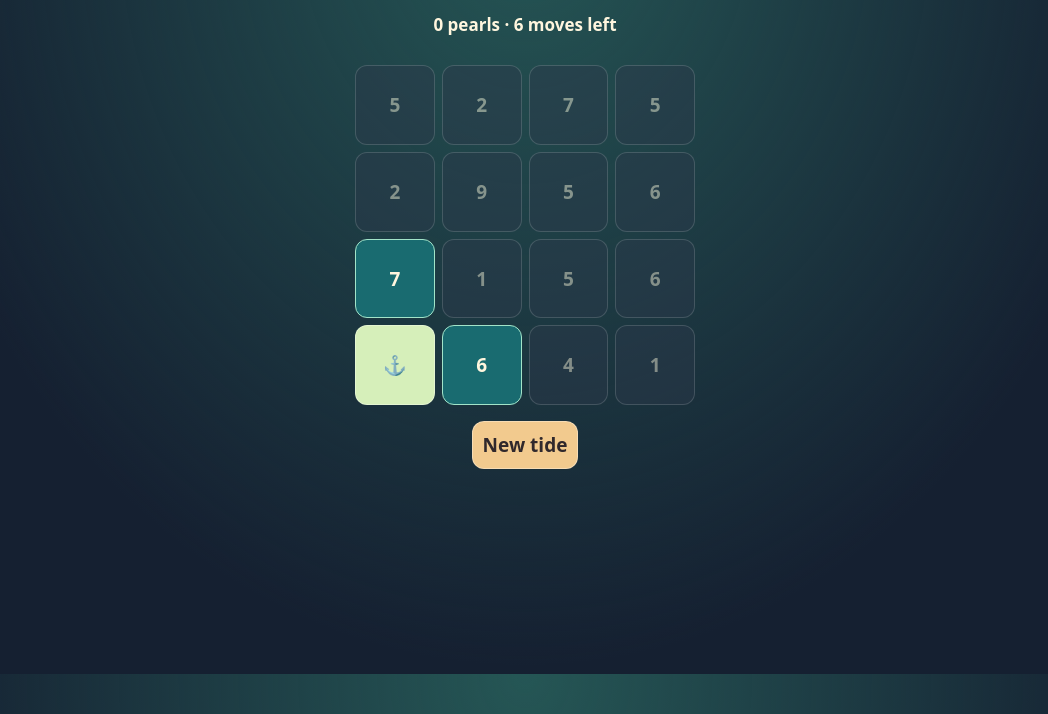
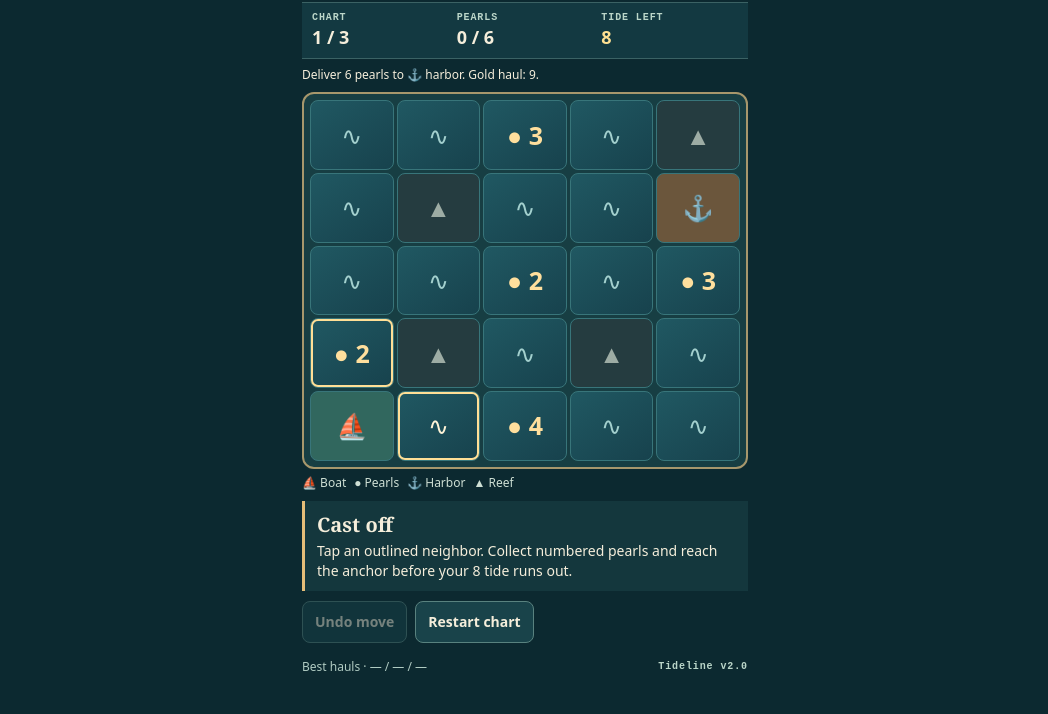
Before and after one commit to mjcipriano/pocket-arcade, a plain HTML site: page site/games/tideline/index.html in a window 1280 px wide. Shown: the part 86-800 px from the top of the page, without its empty margins (115-1163 px from the left). Drawn offline with Linux system fonts and the light colour scheme.

Commit message:
Give Tideline a complete three-chart pearl expedition

```diff
--- a/site/catalog.json
+++ b/site/catalog.json
@@ -18,7 +18,7 @@
   {
     "title": "Tideline",
     "genre": "Strategy",
-    "description": "Read the tide. Chart the richest route in six moves.",
+    "description": "Plot a pearl run across three coves. Fill the hold and reach harbor before the tide runs out.",
     "mark": "≋",
     "color": "#177e81",
     "id": "tideline"
--- a/site/games/tideline/game.js
+++ b/site/games/tideline/game.js
@@ -1,27 +1,76 @@
-const board = document.querySelector('.board');
-let values, position, visited, score;
-function adjacent(i) {
-  return Math.abs(i%4-position%4) + Math.abs(Math.floor(i/4)-Math.floor(position/4)) === 1;
+import {charts,startRun,tiles,sail,canMove,canDock,cost} from './voyage.mjs';
+const $=id=>document.getElementById(id),key='pocket-arcade.tideline.v2';
+let landed=[],route=[],records=[0,0,0],banked=false;
+try{
+ const data=JSON.parse(localStorage.getItem(key));
+ if(data&&Array.isArray(data.landed)&&data.landed.length<charts.length&&data.landed.every((v,i)=>Number.isInteger(v)&&v>=charts[i].quota)){
+  landed=data.landed;route=Array.isArray(data.route)?data.route:[];banked=data.banked===true;
+  if(Array.isArray(data.records))records=charts.map((_,i)=>Number.isInteger(data.records[i])?data.records[i]:0);
+ }
+}catch{}
+const chart=()=>charts[landed.length];
+function replay(){
+ let run=startRun(chart()),valid=[];
+ for(const n of route){
+  if(!Number.isInteger(n)||!canMove(chart(),run,n))break;
+  run=sail(chart(),run,n);valid.push(n);
+ }
+ route=valid;
+ if(banked&&canDock(chart(),run))run.phase='landed';
+ banked=run.phase==='landed';return run;
 }
-function draw() {
-  const moves = 7-visited.size;
-  const options = values.map((_,i) => moves > 0 && adjacent(i) && !visited.has(i));
-  const done = !options.includes(true);
-  document.querySelector('#status').textContent = done ? 'Tide ended · ' + score + ' pearls collected' : score + ' pearls · ' + moves + ' moves left';
-  board.replaceChildren(...values.map((value,i) => {
-    const cell = document.createElement('button');
-    cell.disabled = !options[i];
-    const current = i === position;
-    cell.textContent = current ? '⚓' : visited.has(i) ? '·' : value;
-    cell.className = current ? 'current' : '';
-    cell.setAttribute('aria-label',current ? 'Your boat' : visited.has(i) ? 'Visited tile' : value + ' pearls, row ' + (1+Math.floor(i/4)) + ', column ' + (1+i%4));
-    cell.onclick = () => { position=i; visited.add(i); score+=value; draw(); };
-    return cell;
-  }));
+let run=replay();
+function save(){try{localStorage.setItem(key,JSON.stringify({route,landed,records,banked}))}catch{}}
+function refresh(){if(run.phase==='landed'){banked=true;records[landed.length]=Math.max(records[landed.length],run.pearls)}save();draw()}
+function move(n){
+ if(!canMove(chart(),run,n))return;
+ route.push(n);run=sail(chart(),run,n);refresh();
 }
-function start() {
-  values = Array.from({length:16},() => 1+Math.floor(Math.random()*9));
-  position=12; visited=new Set([position]); score=0; draw();
+function symbol(t,empty){
+ if(t==='H')return ['⚓','Harbor','harbor'];
+ if(t==='#')return ['▲','Reef','rock'];
+ if(t==='~')return ['≈','Shallows','shallow'];
+ if(!empty&&t==='B')return ['⚑','Supply buoy','buoy'];
+ if(!empty&&/\d/.test(t))return ['● '+t,t+' pearls','pearl'];
+ return ['∿','Open water','water'];
 }
-document.querySelector('#reset').onclick=start;
-start();
+function draw(){
+ const c=chart(),map=tiles(c),won=run.phase==='landed',failed=run.phase==='stranded',last=landed.length===charts.length-1;
+ $('name').textContent=c.name;$('leg').textContent=(landed.length+1)+' / 3';$('haul').textContent=run.pearls+' / '+c.quota;$('time').textContent=run.time;
+ $('objective').textContent='Deliver '+c.quota+' pearls to ⚓ harbor. Gold haul: '+c.gold+'.';
+ $('extraKey').textContent=map.includes('B')?'≈ Shallows · ⚑ Supply buoy':'▲ Reef';
+ $('board').replaceChildren(...Array.from(map,(t,n)=>{
+  const boat=n===run.pos,[mark,label,kind]=symbol(t,run.taken.includes(n)),legal=canMove(c,run,n);
+  const b=document.createElement('button');b.className='tile '+(boat?'boat':kind)+(legal?' move':'');b.disabled=!legal;
+  b.textContent=boat?'⛵':mark;b.setAttribute('aria-label',(boat?'Your boat on ':'')+label+', row '+(1+Math.floor(n/5))+', column '+(1+n%5)+(legal?', costs '+cost(t)+' tide':''));b.onclick=()=>move(n);return b;
+ }));
+ const dock=canDock(c,run),needed=Math.max(0,c.quota-run.pearls),primary=$('primary');
+ primary.hidden=!won&&!dock;primary.textContent=won?(last?'Start another expedition':'Sail to '+charts[landed.length+1].name):'Dock & bank '+run.pearls;
+ $('undo').disabled=won||route.length===0;$('retry').hidden=won;
+ let heading,detail;
+ if(won){
+  heading=last?'Expedition complete':run.pearls>=c.gold?'Gold haul landed!':'Cargo delivered!';
+  const cargo=[...landed,run.pearls];
+  detail=last?cargo.reduce((a,b)=>a+b,0)+' pearls banked across three charts · '+cargo.filter((v,i)=>v>=charts[i].gold).length+'/3 gold hauls.':run.pearls+' pearls safely banked. '+(run.pearls>=c.gold?'You reached the gold target.':'Gold target was '+c.gold+'.');
+ }else if(failed){heading='Caught by the tide';detail=(needed?'Still needed '+needed+' more pearls.':'Your hold met quota, but you needed to reach harbor.')+' Undo a move or try this chart again.'}
+ else if(dock){heading='Safe in harbor';detail='Bank this haul, or spend your remaining tide chasing '+(run.pearls<c.gold?'gold.':'a bigger catch.')}
+ else if(!route.length){heading='Cast off';detail=landed.length?'Shallows cost 2 tide. A buoy restores 3 after you reach it.':'Tap an outlined neighbor. Collect numbered pearls and reach the anchor before your 8 tide runs out.'}
+ else{
+  const tile=map[run.pos],first=!route.slice(0,-1).includes(run.pos);
+  heading=tile==='H'?'Harbor reached':first&&/\d/.test(tile)?'Gathered '+tile+' pearls':first&&tile==='B'?'Buoy supplied +3 tide':tile==='~'?'Crossed shallows · −2 tide':'Sailing';
+  detail=needed?'Collect '+needed+' more pearl'+(needed===1?'':'s')+' and reach harbor.':'Quota aboard. Reach the anchor to bank your haul.';
+ }
+ $('headline').textContent=heading;$('detail').textContent=detail;
+ $('record').textContent='Best hauls · '+records.map(v=>v||'—').join(' / ');
+}
+$('primary').onclick=()=>{
+ if(canDock(chart(),run)){run={...run,phase:'landed'};refresh();return}
+ if(run.phase!=='landed')return;
+ landed=landed.length===charts.length-1?[]:[...landed,run.pearls];
+ route=[];banked=false;run=startRun(chart());refresh();
+};
+$('undo').onclick=()=>{if(!banked&&route.length){route.pop();run=replay();refresh()}};
+$('retry').onclick=()=>$('confirm').showModal();$('keep').onclick=()=>$('confirm').close();
+$('restart').onclick=()=>{route=[];banked=false;run=startRun(chart());$('confirm').close();refresh()};
+$('guide').onclick=()=>$('manual').showModal();$('close').onclick=()=>$('manual').close();
+refresh();
--- a/site/games/tideline/game.json
+++ b/site/games/tideline/game.json
@@ -1 +1 @@
-{"title":"Tideline","genre":"Strategy","description":"Read the tide. Chart the richest route in six moves.","mark":"≋","color":"#177e81"}
+{"title":"Tideline","genre":"Strategy","description":"Plot a pearl run across three coves. Fill the hold and reach harbor before the tide runs out.","mark":"≋","color":"#177e81"}
--- a/site/games/tideline/index.html
+++ b/site/games/tideline/index.html
@@ -1 +1,11 @@
-<!doctype html><html lang="en"><meta charset="utf-8"><meta name="viewport" content="width=device-width, initial-scale=1"><title>Tideline</title><link rel="stylesheet" href="../../game.css"><body style="--wash:#255655"><main><p>Move to a neighboring tile to collect its pearls. Visit each tile once. Plan six moves before the tide turns.</p><p id="status" role="status"></p><div class="board tide"></div><button id="reset">New tide</button></main><script type="module" src="game.js"></script></body></html>
+<!doctype html><html lang="en"><head><meta charset="utf-8"><meta name="viewport" content="width=device-width, initial-scale=1"><meta name="theme-color" content="#102f37"><title>Tideline</title><link rel="stylesheet" href="tide.css"></head><body><main>
+<header><div><small>TIDELINE · PEARL FISHERY</small><h1 id="name"></h1></div><button id="guide" aria-label="Open sailing guide">?</button></header>
+<section class="ledger" aria-label="Expedition status"><div><small>CHART</small><b id="leg"></b></div><div><small>PEARLS</small><b id="haul"></b></div><div><small>TIDE LEFT</small><b id="time"></b></div></section>
+<p id="objective"></p><div class="chart"><div id="board" aria-label="Sailing chart"></div></div>
+<div class="key"><span>⛵ Boat</span><span>● Pearls</span><span>⚓ Harbor</span><span id="extraKey"></span></div>
+<section id="message" role="status" aria-live="polite"><h2 id="headline"></h2><p id="detail"></p></section>
+<div class="controls"><button id="primary" hidden></button><button id="undo">Undo move</button><button id="retry">Restart chart</button></div>
+<footer><span id="record"></span><small>Tideline v2.0<span data-build></span></small></footer>
+<dialog id="manual"><h2>How to sail</h2><p>Start at the boat and tap a neighboring outlined square. You can sail back through open water. Each pearl bed pays its printed number once.</p><p>Each crossing costs 1 tide. Shallows (≈) cost 2. A supply buoy (⚑) gives back 3 after you cross onto it, once per chart. Reefs (▲) block passage.</p><p>Bring the required pearls to the anchor and tap <b>Dock &amp; bank</b>. You can sail on for gold if you have tide left. Landing with your quota on the final tide banks automatically.</p><button id="close">Back to chart</button></dialog>
+<dialog id="confirm"><h2>Restart this chart?</h2><p>Your banked hauls from earlier charts are safe.</p><button id="keep">Keep sailing</button> <button id="restart">Restart chart</button></dialog>
+<script type="module" src="game.js"></script></main></body></html>
--- /dev/null
+++ b/site/games/tideline/voyage.mjs
@@ -0,0 +1,21 @@
+export const charts=[
+ {name:'Lantern Cove',tide:8,quota:6,gold:9,rows:['..3.#','.#..H','..2.3','2#.#.','S.4..']},
+ {name:'The Shallows',tide:10,quota:9,gold:14,rows:['3~4.H','.#.2~','2B.#3','.#3..','S4.~2']},
+ {name:'Northlight Sound',tide:11,quota:12,gold:19,rows:['.5~.H','.#.4~','3B#B4','~#.2.','S4~5.']}
+];
+export const tiles=c=>c.rows.join('');
+export const startRun=c=>({pos:tiles(c).indexOf('S'),time:c.tide,pearls:0,taken:[],phase:'sailing'});
+export function neighbors(pos){
+ return [pos-5,pos+5,...(pos%5?[pos-1]:[]),...(pos%5<4?[pos+1]:[])].filter(n=>n>=0&&n<25);
+}
+export const cost=tile=>tile==='~'?2:1;
+export function canMove(c,s,n){const t=tiles(c)[n];return s.phase==='sailing'&&neighbors(s.pos).includes(n)&&t!=='#'&&cost(t)<=s.time}
+export function canDock(c,s){return tiles(c)[s.pos]==='H'&&s.pearls>=c.quota&&s.phase==='sailing'}
+export function sail(c,s,n){
+ if(!canMove(c,s,n))return s;
+ const t=tiles(c)[n],fresh=!s.taken.includes(n),haul=fresh&&/\d/.test(t)?Number(t):0,buoy=fresh&&t==='B';
+ const next={...s,pos:n,time:s.time-cost(t)+(buoy?3:0),pearls:s.pearls+haul,taken:haul||buoy?[...s.taken,n]:s.taken};
+ if(next.time===0&&canDock(c,next))next.phase='landed';
+ else if(!neighbors(n).some(i=>canMove(c,next,i))&&!canDock(c,next))next.phase='stranded';
+ return next;
+}
```
Also changed, not shown: site/games/tideline/tide.css (added, +1 -0 lines).
